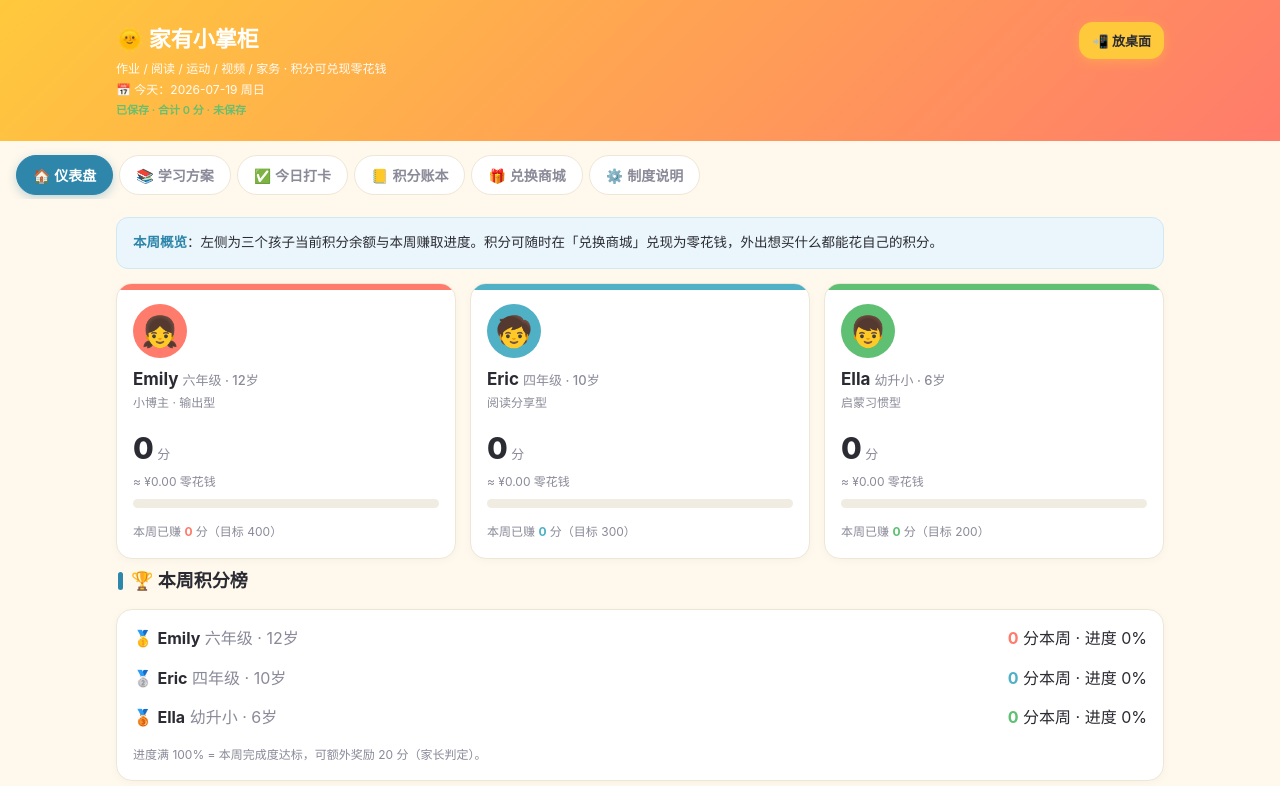
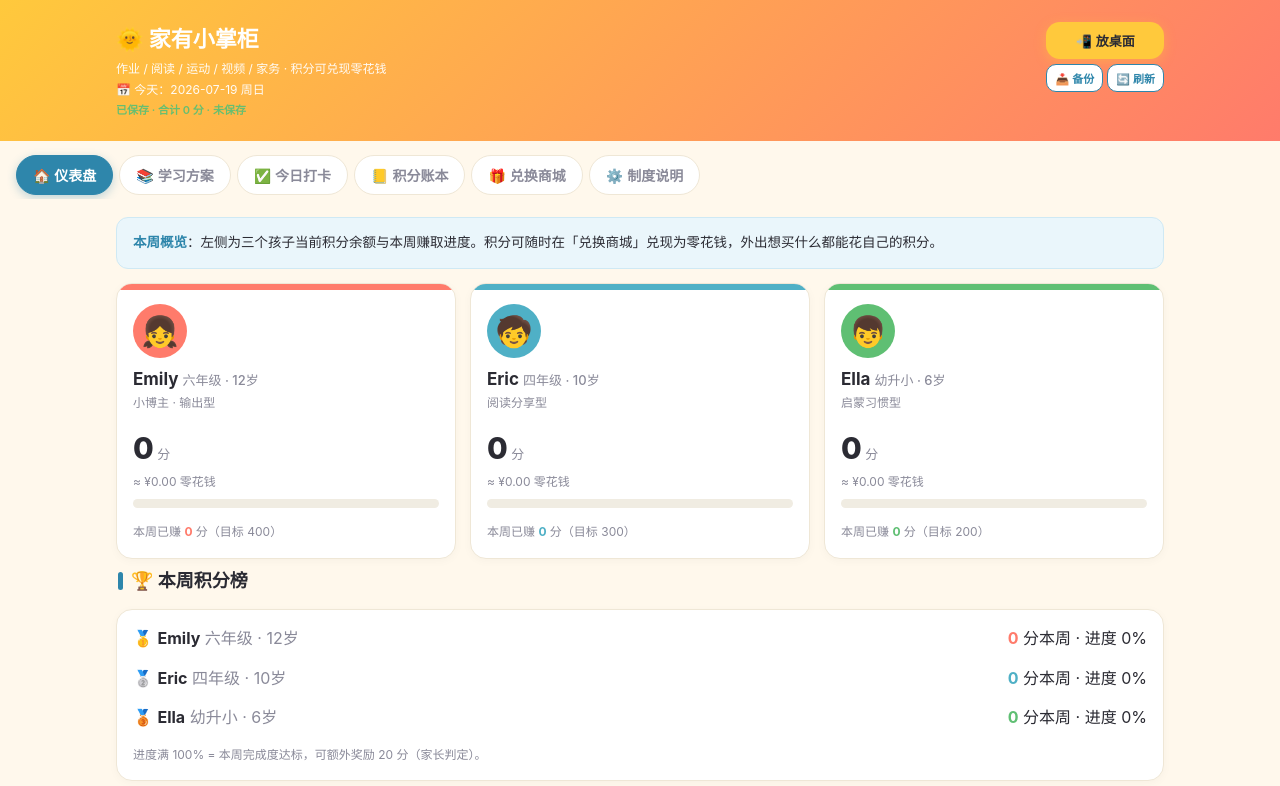
Before and after one commit to supermomangela1202-prog/jia-you-xiao-zhang-gui, a plain HTML site: page index.html in a window 1280 px wide. Shown: the top 786 px of the page. Drawn offline with Linux system fonts and the light colour scheme.

Commit message:
feat: 紫色渐变图标 + 顶部📥备份/🔄刷新按钮 + 紫色theme-color
- 图标换成 粉紫→蓝紫 渐变 + 白字'家'
- 主题色 #9B59B6 (purple)
- 顶部新增两个按钮: 📥 备份 (导出 JSON) / 🔄 刷新 (清缓存重载)
- hardRefresh() 函数: 强制保存后用 ?fresh= 时间戳重载,绕过旧缓存

```diff
--- a/index.html
+++ b/index.html
@@ -6,8 +6,8 @@
 <meta name="apple-mobile-web-app-capable" content="yes">
 <meta name="apple-mobile-web-app-status-bar-style" content="default">
 <meta name="apple-mobile-web-app-title" content="家有小掌柜">
-<meta name="theme-color" content="#FFC93C">
-<meta name="msapplication-TileColor" content="#FFC93C">
+<meta name="theme-color" content="#9B59B6">
+<meta name="msapplication-TileColor" content="#9B59B6">
 <link rel="apple-touch-icon" href="apple-touch-icon.png">
 <link rel="icon" type="image/png" sizes="192x192" href="icon-192.png">
 <link rel="icon" type="image/png" sizes="512x512" href="icon-512.png">
@@ -120,7 +120,13 @@
       <p id="hdrDate" style="margin-top:2px;opacity:.95;font-size:12px"></p>
       <p id="saveStatus" style="margin-top:2px;font-size:11px;color:#5FBF73;font-weight:600"></p>
     </div>
-    <button class="btn sm" id="topSaveBtn" onclick="showInstallHelp()" style="flex-shrink:0;background:var(--sun);color:#2b2b33;border-radius:14px;padding:9px 13px;font-weight:700;font-size:13px;white-space:nowrap;box-shadow:0 3px 12px rgba(255,201,60,.4)">📲 放桌面</button>
+    <div style="flex-shrink:0;display:flex;flex-direction:column;gap:5px">
+      <button class="btn sm" id="topSaveBtn" onclick="showInstallHelp()" style="background:var(--sun);color:#2b2b33;border-radius:14px;padding:9px 13px;font-weight:700;font-size:13px;white-space:nowrap;box-shadow:0 3px 12px rgba(255,201,60,.4)">📲 放桌面</button>
+      <div style="display:flex;gap:4px">
+        <button class="btn ghost sm" onclick="exportData()" style="padding:5px 8px;font-size:11px;border-radius:10px" title="导出当前所有数据为 JSON 文件">📥 备份</button>
+        <button class="btn ghost sm" onclick="hardRefresh()" style="padding:5px 8px;font-size:11px;border-radius:10px" title="清缓存刷新（数据不丢）">🔄 刷新</button>
+      </div>
+    </div>
   </div>
   <div id="installHelp" style="display:none;margin-top:6px;padding:8px 12px;background:#fff7e6;border-radius:10px;font-size:12px;color:#8a6d3b;line-height:1.6">
     📱 <b>一次性设置，以后点桌面图标即用：</b><br>
@@ -993,6 +999,16 @@ function loadDemo(){
   seedDemo();
   toast('已载入演示数据');
 }
+function hardRefresh(){
+  if(!confirm('清缓存并重新加载？（数据不丢）\n\n提示：当你看到的内容明显不是最新版时，点此按钮。')) return;
+  // 先强制保存
+  try{ save(); }catch(e){}
+  // 清除 HTML/JS/CSS 缓存：给 URL 加时间戳后重载
+  const u = new URL(location.href);
+  // 移除所有 query 参数再加时间戳，避免 localStorage 被换地址
+  u.search = '?fresh=' + Date.now();
+  location.replace(u.toString());
+}
 function exportData(){
   try{
     const fname='家有小掌柜备份_'+todayStr().replace(/-/g,'')+'_'+String(Date.now()).slice(-4)+'.json';
```
Also changed, not shown: apple-touch-icon.png, icon-192.png, icon-512.png, manifest.json.
